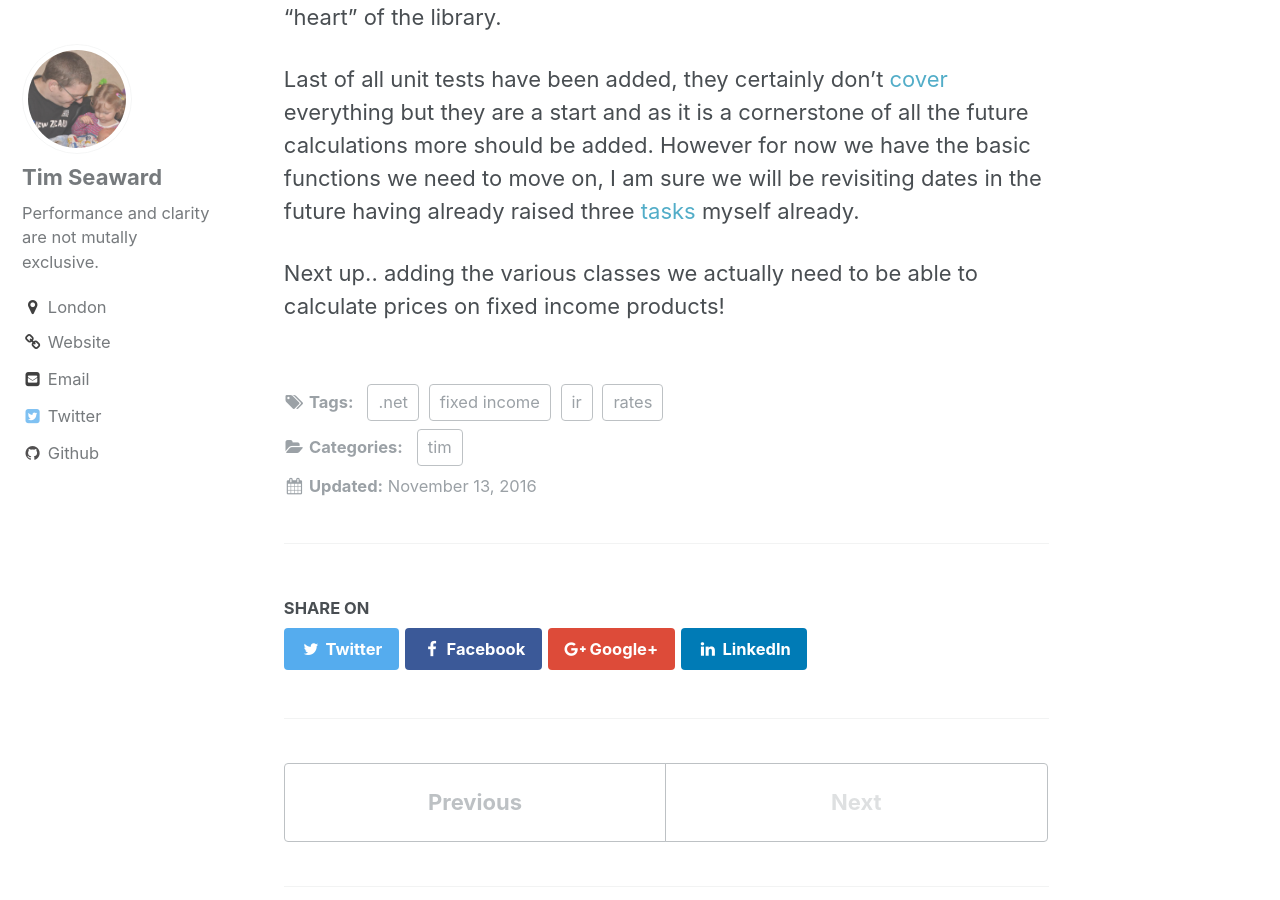
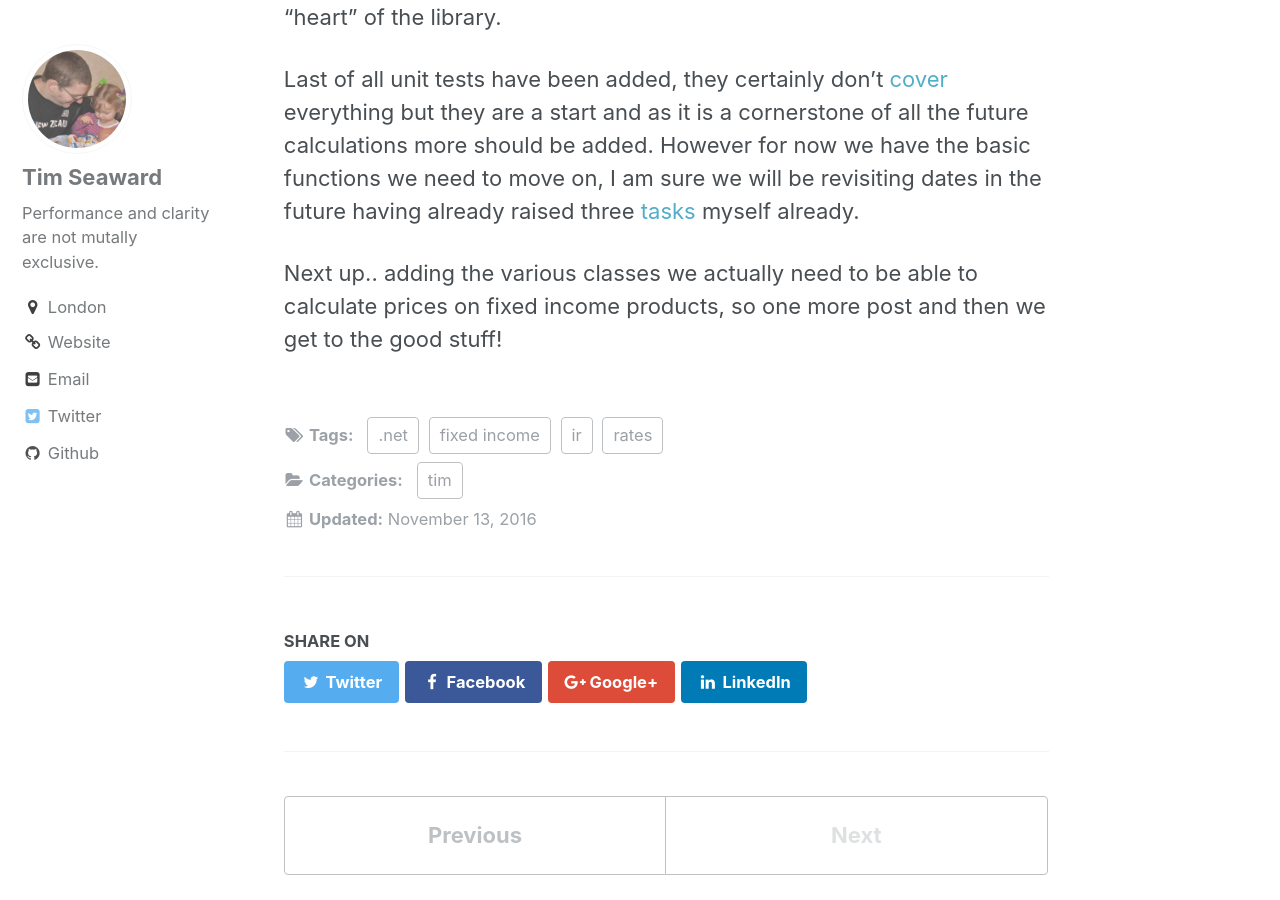
Before and after one commit to cetusfinance/cetusfinance.github.io, a Jekyll site: the page built from _posts/tim/2016-11-13-Time-ticks-on.md, in a window 1280 px wide and 900 px high, scrolled down 6560 px. Built offline with Jekyll 4.4.1, drawn with Linux system fonts in a browser that asks for light colours; comment, search, counter and statistics services are not loaded.

Commit message:
Updated Article

```diff
--- a/_posts/tim/2016-11-13-Time-ticks-on.md
+++ b/_posts/tim/2016-11-13-Time-ticks-on.md
@@ -142,4 +142,4 @@ Last of all unit tests have been added, they certainly don't [cover](https://cov
 all the future calculations more should be added. However for now we have the basic functions we need to move on, I am sure we will be revisiting dates in the future
 having already raised three [tasks](https://github.com/cetusfinance/qwack/labels/DateFunctions) myself already.
 
-Next up.. adding the various classes we actually need to be able to calculate prices on fixed income products!
+Next up.. adding the various classes we actually need to be able to calculate prices on fixed income products, so one more post and then we get to the good stuff!
```
